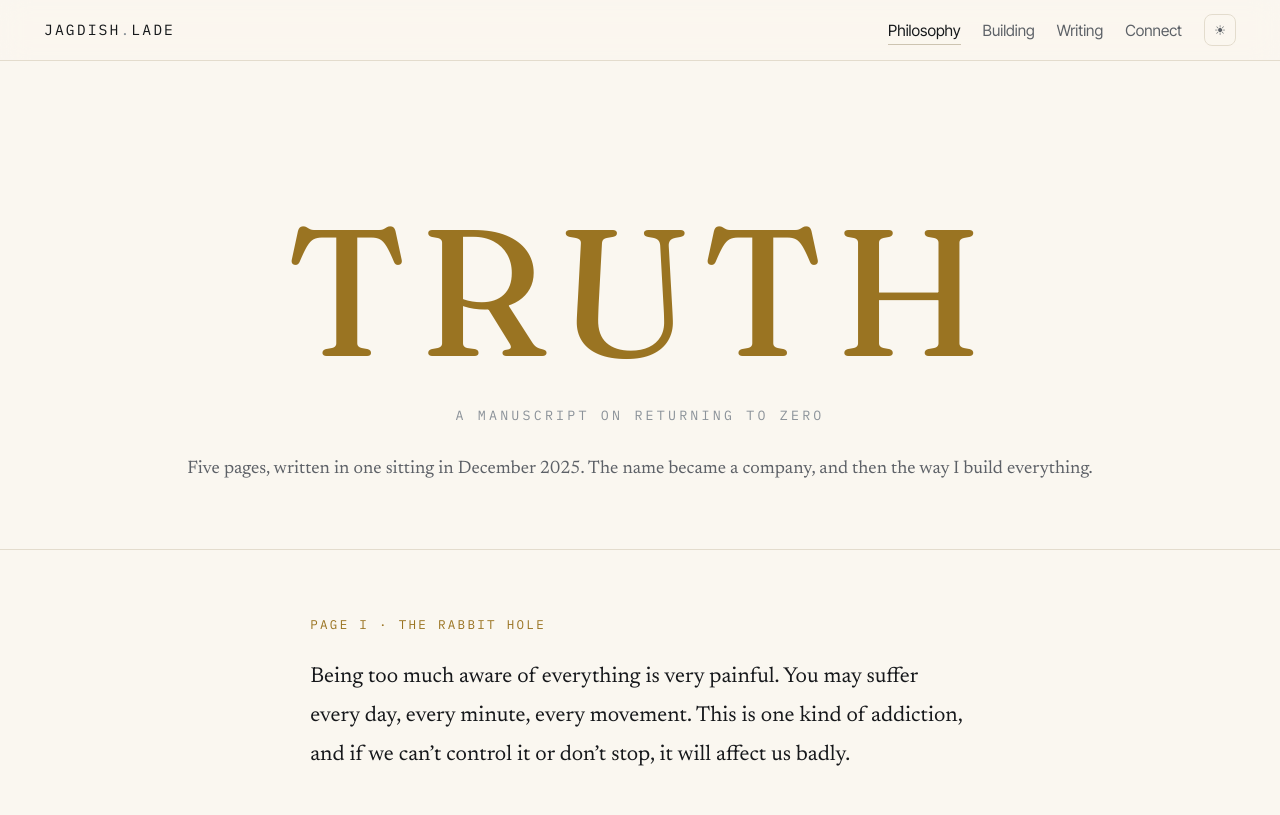
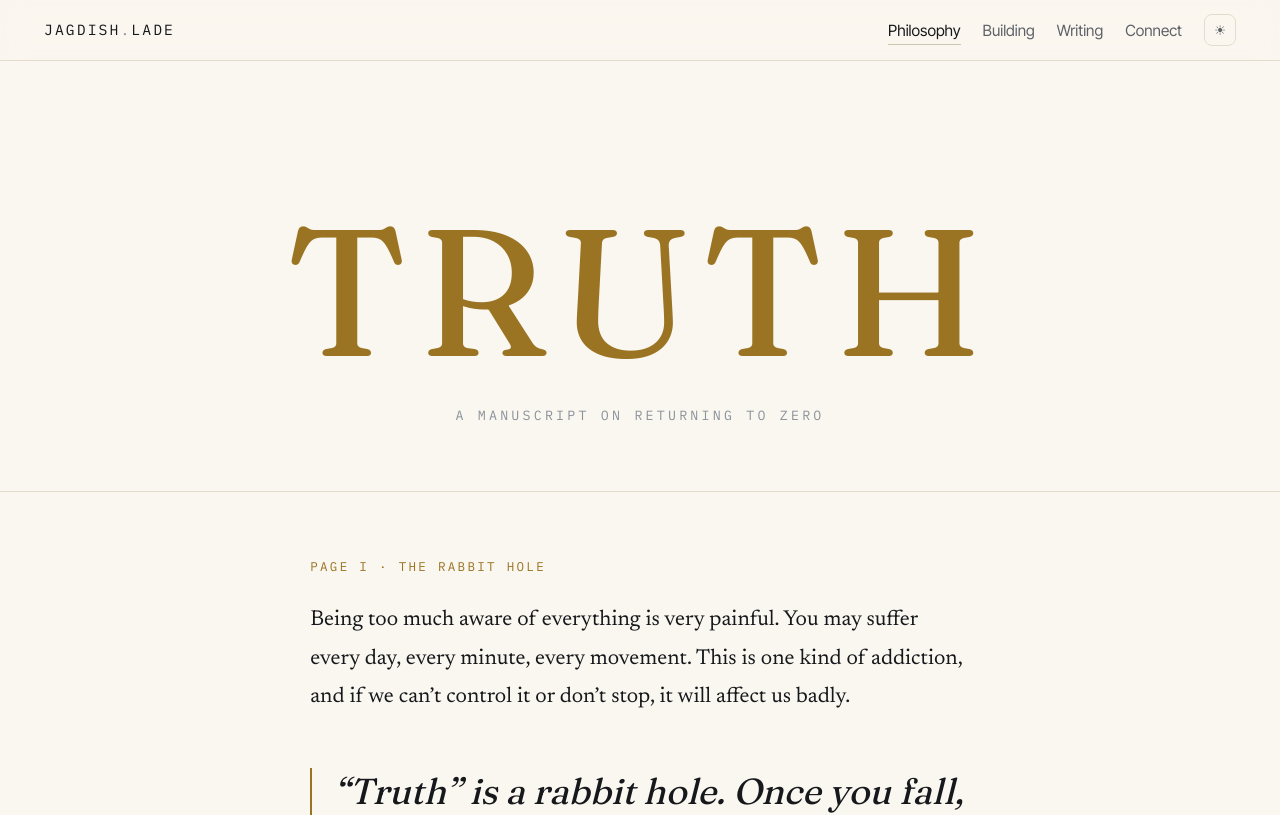
Before and after one commit to ZeroOrigine/jagdishlade-com, a Next.js app: page /philosophy in a window 1280 px wide. Shown: the top 815 px of the page. Built offline with nearby package versions, Linux system fonts and the light colour scheme; no server answers.

Commit message:
philosophy: remove 'five pages, one sitting, became a company' staging subtitle + same language from meta description (unnecessary meta-commentary)

```diff
--- a/src/app/philosophy/page.tsx
+++ b/src/app/philosophy/page.tsx
@@ -5,7 +5,7 @@ import Reveal from '@/components/Reveal';
 export const metadata: Metadata = {
   title: 'TRUTH. A manuscript on returning to zero',
   description:
-    'Five pages, written by hand in one sitting, December 2025. On conditioning, the pain of seeking, and why going back to zero is not a metaphor.',
+    'A manuscript on returning to zero. On conditioning, the pain of seeking, and why going back to zero is not a metaphor.',
   alternates: { canonical: '/philosophy' },
 };
 
@@ -93,13 +93,6 @@ export default function Philosophy() {
         <div className="wrap">
           <div className="t">TRUTH</div>
           <p className="s">a manuscript on returning to zero</p>
-          <p
-            className="sub-note"
-            style={{ marginTop: 28, fontFamily: 'var(--serif)', fontSize: '1rem', color: 'var(--text-muted)' }}
-          >
-Five pages, written in one sitting in December 2025. The name became a
-            company, and then the way I build everything.
-          </p>
         </div>
       </header>
 
```
